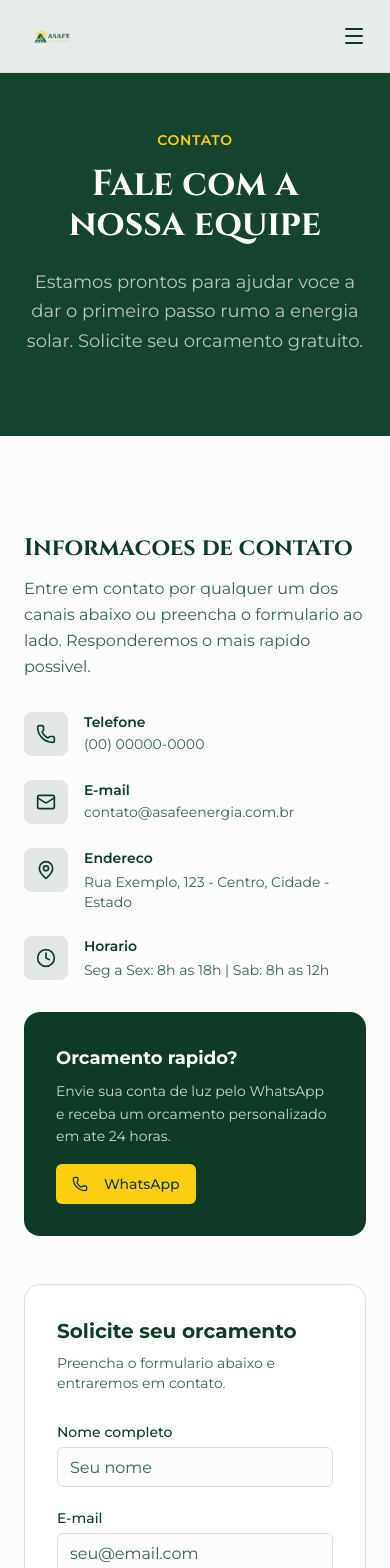
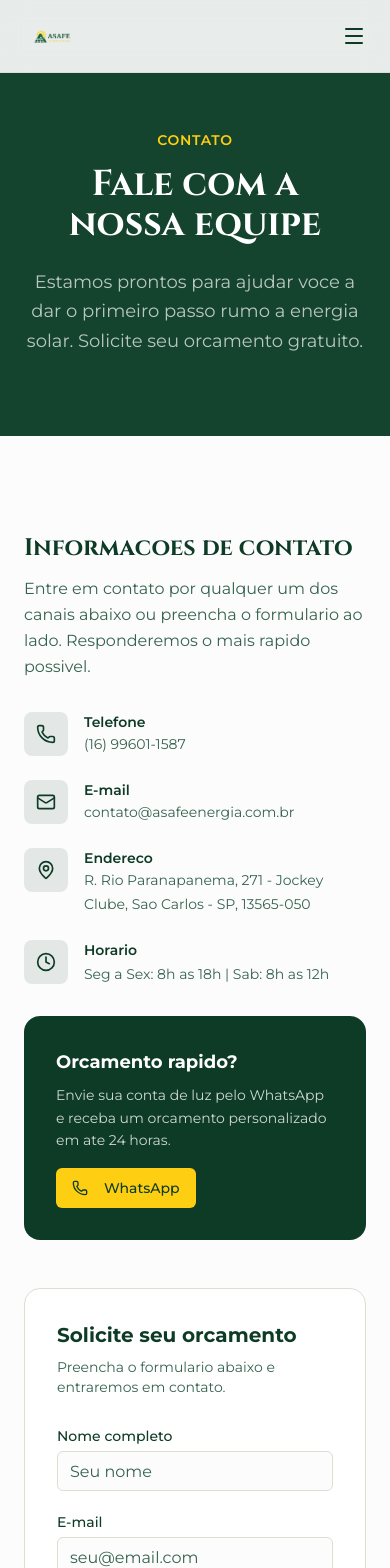
Before and after one commit to JoaoOliveiraaa/Asafe-energia-solar-site, a Next.js app: page /contato in a window 390 px wide. Shown: the top 1568 px of the page. Built offline with nearby package versions, Linux system fonts and the light colour scheme.

Commit message:
feat: update contact information for phone, address, and WhatsApp link
Co-authored-by: João Oliveira <86302934+JoaoOliveiraaa@users.noreply.github.com>

```diff
--- a/app/contato/page.tsx
+++ b/app/contato/page.tsx
@@ -18,8 +18,8 @@ const contactInfo = [
   {
     icon: Phone,
     title: "Telefone",
-    value: "(00) 00000-0000",
-    href: "tel:+5500000000000",
+    value: "(16) 99601-1587",
+    href: "tel:+5516996011587",
   },
   {
     icon: Mail,
@@ -30,8 +30,8 @@ const contactInfo = [
   {
     icon: MapPin,
     title: "Endereco",
-    value: "Rua Exemplo, 123 - Centro, Cidade - Estado",
-    href: null,
+    value: "R. Rio Paranapanema, 271 - Jockey Clube, Sao Carlos - SP, 13565-050",
+    href: "https://maps.google.com/?q=R.+Rio+Paranapanema,+271+-+Jockey+Clube,+Sao+Carlos+-+SP",
   },
   {
     icon: Clock,
@@ -122,7 +122,7 @@ export default function ContatoPage() {
                   asChild
                   className="mt-4 bg-accent text-accent-foreground hover:bg-accent/90"
                 >
-                  <a href="https://wa.me/5500000000000" target="_blank" rel="noopener noreferrer">
+                  <a href="https://wa.me/5516996011587" target="_blank" rel="noopener noreferrer">
                     <Phone className="mr-2 h-4 w-4" />
                     WhatsApp
                   </a>
@@ -282,7 +282,7 @@ export default function ContatoPage() {
                   Nossa Localizacao
                 </p>
                 <p className="mt-1 text-sm text-muted-foreground">
-                  Rua Exemplo, 123 - Centro, Cidade - Estado
+                  R. Rio Paranapanema, 271 - Jockey Clube, Sao Carlos - SP
                 </p>
               </div>
             </div>
```
